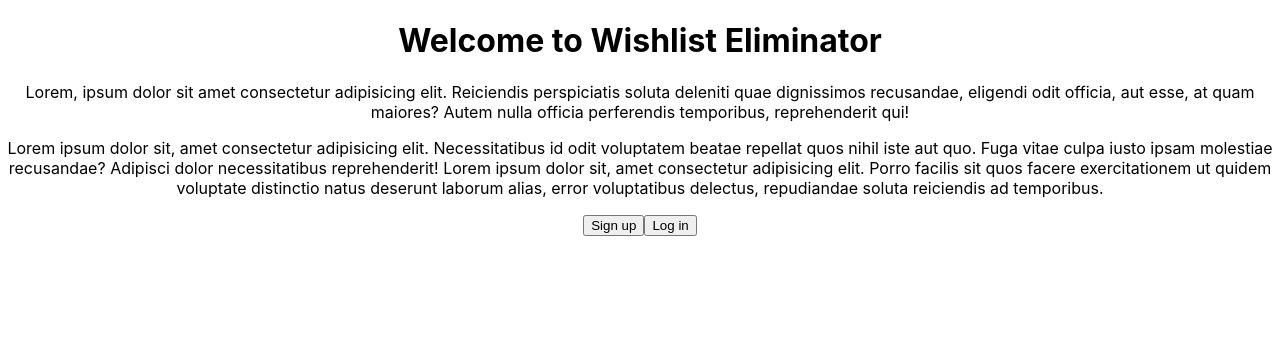
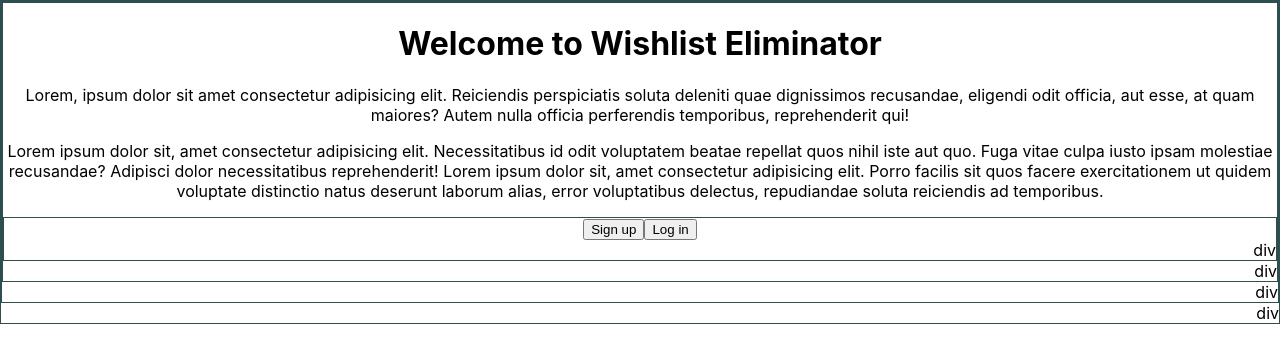
Before and after one commit to Titus-Huang/Wishlist-Eliminator, a React (Create React App) app in the folder wishlist-eliminator-app/: page / in a window 1280 px wide. Shown: the top 362 px of the page. Built offline with nearby package versions, Linux system fonts and the light colour scheme; no server answers.

Commit message:
added css rule to better show each section of page

```diff
--- a/wishlist-eliminator-app/src/App.css
+++ b/wishlist-eliminator-app/src/App.css
@@ -1,3 +1,15 @@
+div {
+  border: 1px solid darkslategrey;
+}
+
+div::after {
+  content: 'div';
+  display: block;
+  width: fit-content;
+  margin-left: auto;
+}
+
+
 .App {
   text-align: center;
 }
```
